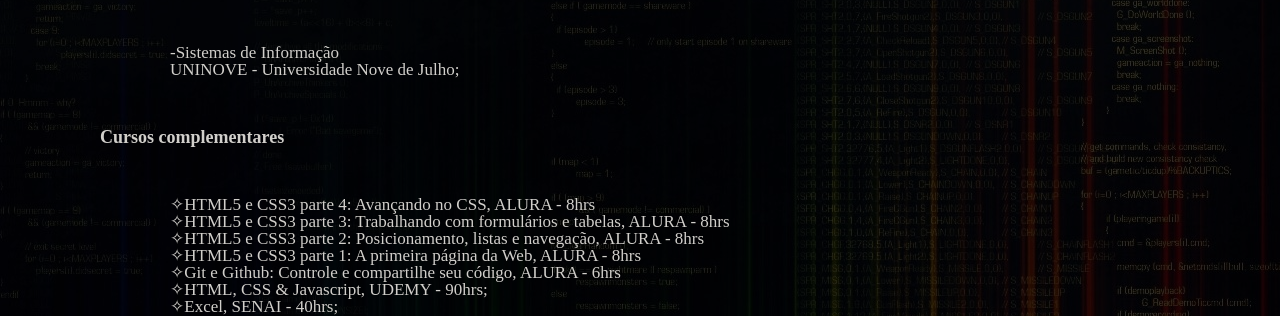
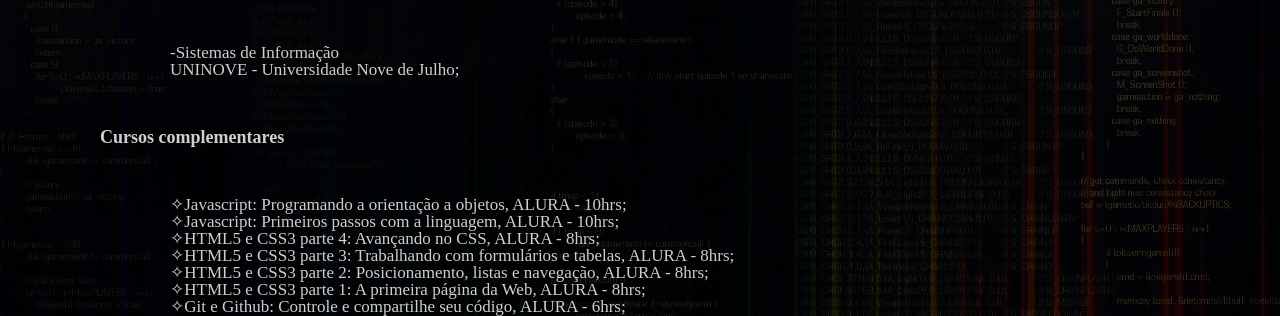
Before and after one commit to LucasRochaAlmeida/Project-Portfolio, a plain HTML site: page portfolio.html in a window 1280 px wide. Shown: the part 484-800 px from the top of the page. Drawn offline with Linux system fonts and the light colour scheme.

Commit message:
add cursos

```diff
--- a/portfolio.html
+++ b/portfolio.html
@@ -32,11 +32,13 @@
             </ul>
             <h3>Cursos complementares</h3>
             <ul class="ul-formacao">
-                <li class="li-formacaoLista">HTML5 e CSS3 parte 4: Avançando no CSS, ALURA - 8hrs</li>
-                <li class="li-formacaoLista">HTML5 e CSS3 parte 3: Trabalhando com formulários e tabelas, ALURA - 8hrs</li>
-                <li class="li-formacaoLista">HTML5 e CSS3 parte 2: Posicionamento, listas e navegação, ALURA - 8hrs</li>
-                <li class="li-formacaoLista">HTML5 e CSS3 parte 1: A primeira página da Web, ALURA - 8hrs</li>
-                <li class="li-formacaoLista">Git e Github: Controle e compartilhe seu código, ALURA - 6hrs</li>
+                <li class="li-formacaoLista">Javascript: Programando a orientação a objetos, ALURA - 10hrs;</li>
+                <li class="li-formacaoLista">Javascript: Primeiros passos com a linguagem, ALURA - 10hrs;</li>
+                <li class="li-formacaoLista">HTML5 e CSS3 parte 4: Avançando no CSS, ALURA - 8hrs;</li>
+                <li class="li-formacaoLista">HTML5 e CSS3 parte 3: Trabalhando com formulários e tabelas, ALURA - 8hrs;</li>
+                <li class="li-formacaoLista">HTML5 e CSS3 parte 2: Posicionamento, listas e navegação, ALURA - 8hrs;</li>
+                <li class="li-formacaoLista">HTML5 e CSS3 parte 1: A primeira página da Web, ALURA - 8hrs;</li>
+                <li class="li-formacaoLista">Git e Github: Controle e compartilhe seu código, ALURA - 6hrs;</li>
                 <li class="li-formacaoLista">HTML, CSS & Javascript, UDEMY - 90hrs;</li>
                 <li class="li-formacaoLista">Excel, SENAI - 40hrs;</li>
                 <li class="li-formacaoLista">Lógica de programação, UDEMY - 3hrs;</li>
```
